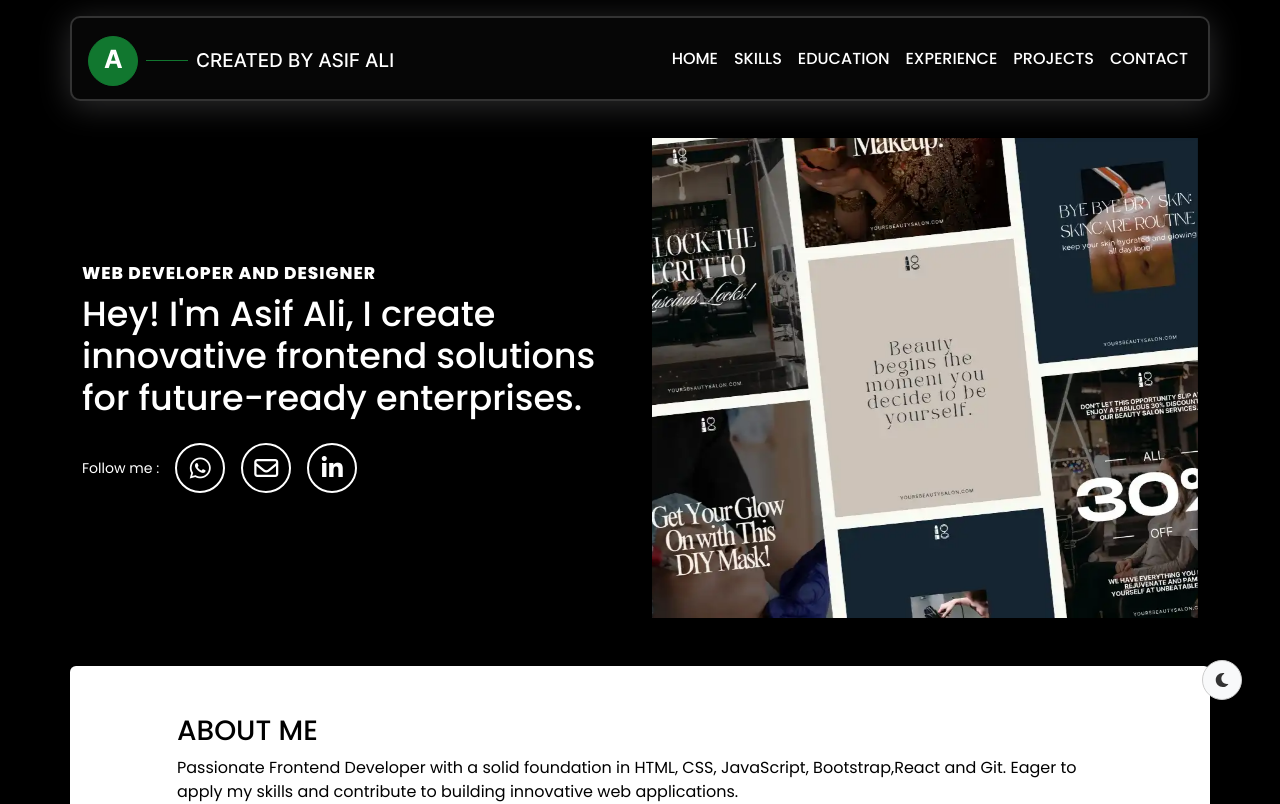
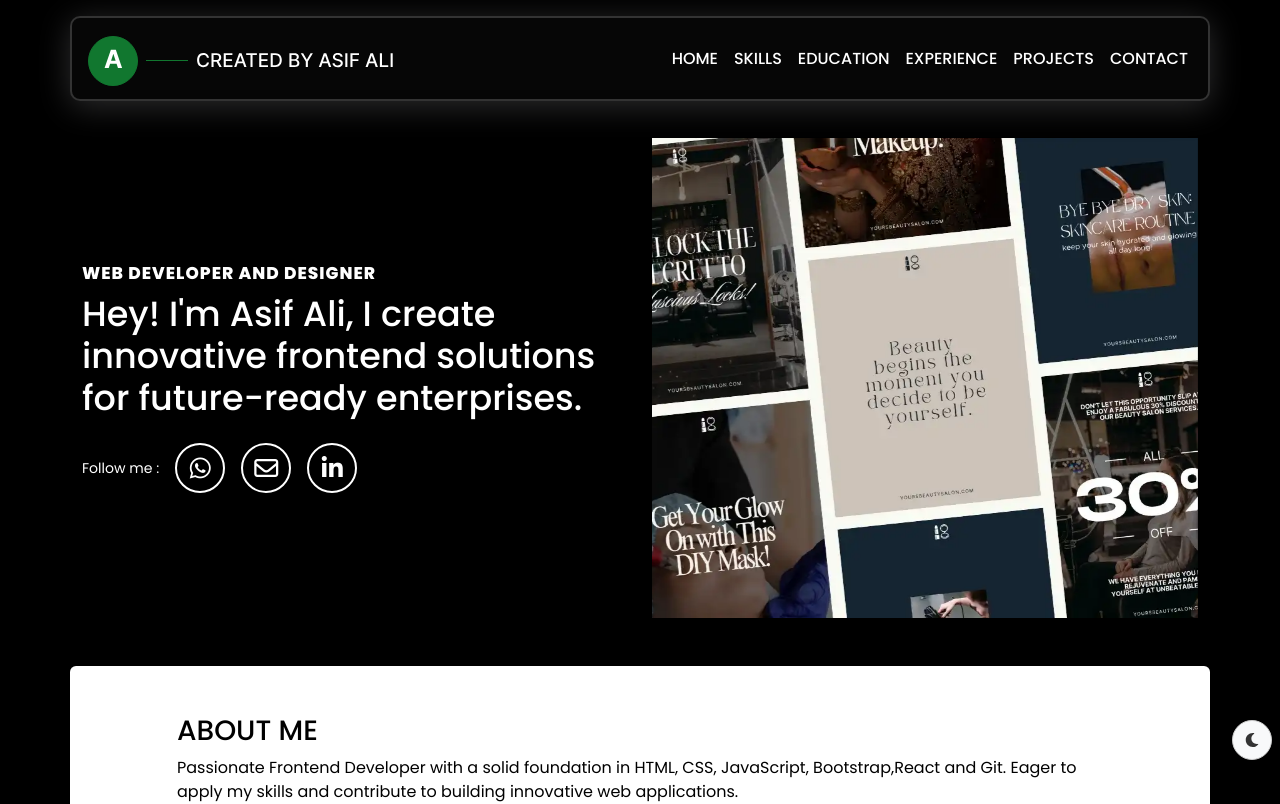
Before and after one commit to Asifmzn12/MyPortfolio, a React (Vite) app: page / in a window 1280 px wide. Shown: the top 804 px of the page. Built offline with nearby package versions, Linux system fonts and the light colour scheme.

Commit message:
mulitple changes

```diff
--- a/package.json
+++ b/package.json
@@ -19,7 +19,6 @@
     "react-icons": "^4.11.0",
     "react-loader-spinner": "^5.4.5",
     "react-router-dom": "^6.16.0",
-    "react-scroll-to-top": "^3.0.0",
     "react-toastify": "^9.1.3",
     "react-vertical-timeline-component": "^3.6.0",
     "swiper": "^11.1.4"
--- a/src/Index.jsx
+++ b/src/Index.jsx
@@ -1,6 +1,3 @@
-import ScrollToTop from "react-scroll-to-top";
-
-// import About from "./About"
 import Introduction from "./Introduction"
 import Skills from "./Skills"
 import Education from './Education'
@@ -20,7 +17,6 @@ function Index() {
       <Experience/>
       <Projects/>
       <Contact/>
-      <ScrollToTop height={17} smooth />
 
 
 
--- a/src/Introduction.jsx
+++ b/src/Introduction.jsx
@@ -1,7 +1,5 @@
 /* eslint-disable react/no-unescaped-entities */
-// import { AiOutlineSend } from 'react-icons/ai'
-// import Typewriter from 'typewriter-effect';
-// import { Button } from "react-bootstrap";
+
 import About from "./About";
 import MySwiper from "./Components/HeroSwiper";
 import WhatIDo from "./WhatIDo";
--- a/src/index2.css
+++ b/src/index2.css
@@ -75,8 +75,8 @@ a {
     color: #333;
     transition: background-color 0.3s ease, color 0.3s ease;
     position: fixed;
-    right: 30px;
-    bottom: 100px;
+    right: 0;
+    bottom: 40px;
     z-index: 9999;
   }
 
```
Also changed, not shown: 1 other file (tests, documents, lock files or other folders).
